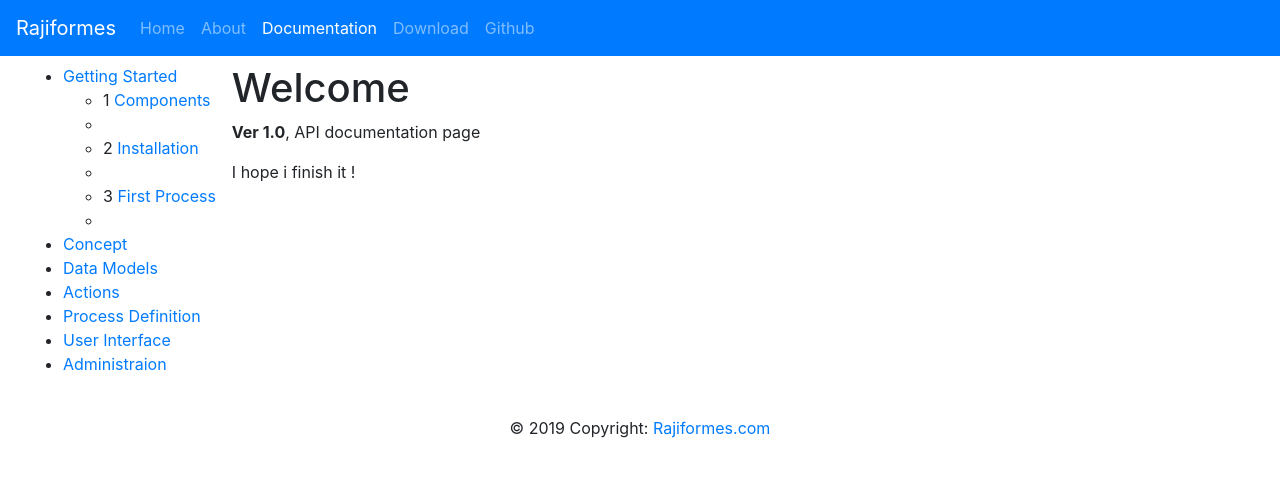
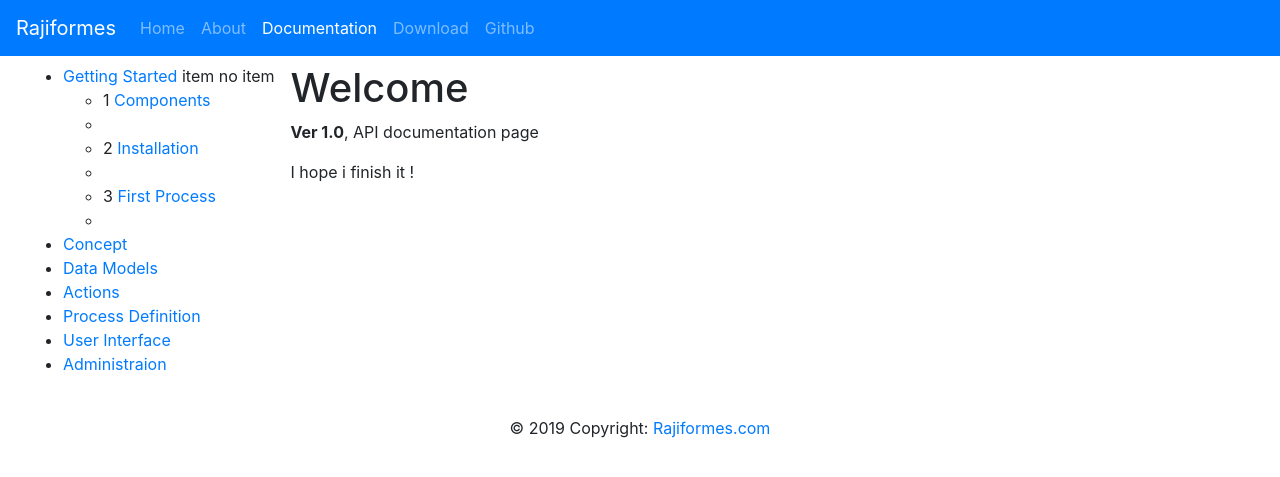
Before and after one commit to rajiformes/rajiformes.github.io, a Jekyll site: the page built from doc/10/getting-started/introduction.md, in a window 1280 px wide. Shown: the top 477 px of the page. Built offline with Jekyll 4.4.1, drawn with Linux system fonts in a browser that asks for light colours.

Commit message:
Update documentation.html

```diff
--- a/_layouts/documentation.html
+++ b/_layouts/documentation.html
@@ -13,6 +13,8 @@
                             {{ item.title }}
                         </a>
 
+                         {% if item.items %} item {% endif %}
+                         {% if !item.items %} no item {% endif %}
                         <ul>
                             {% for subItem in item.items %}
 
```
